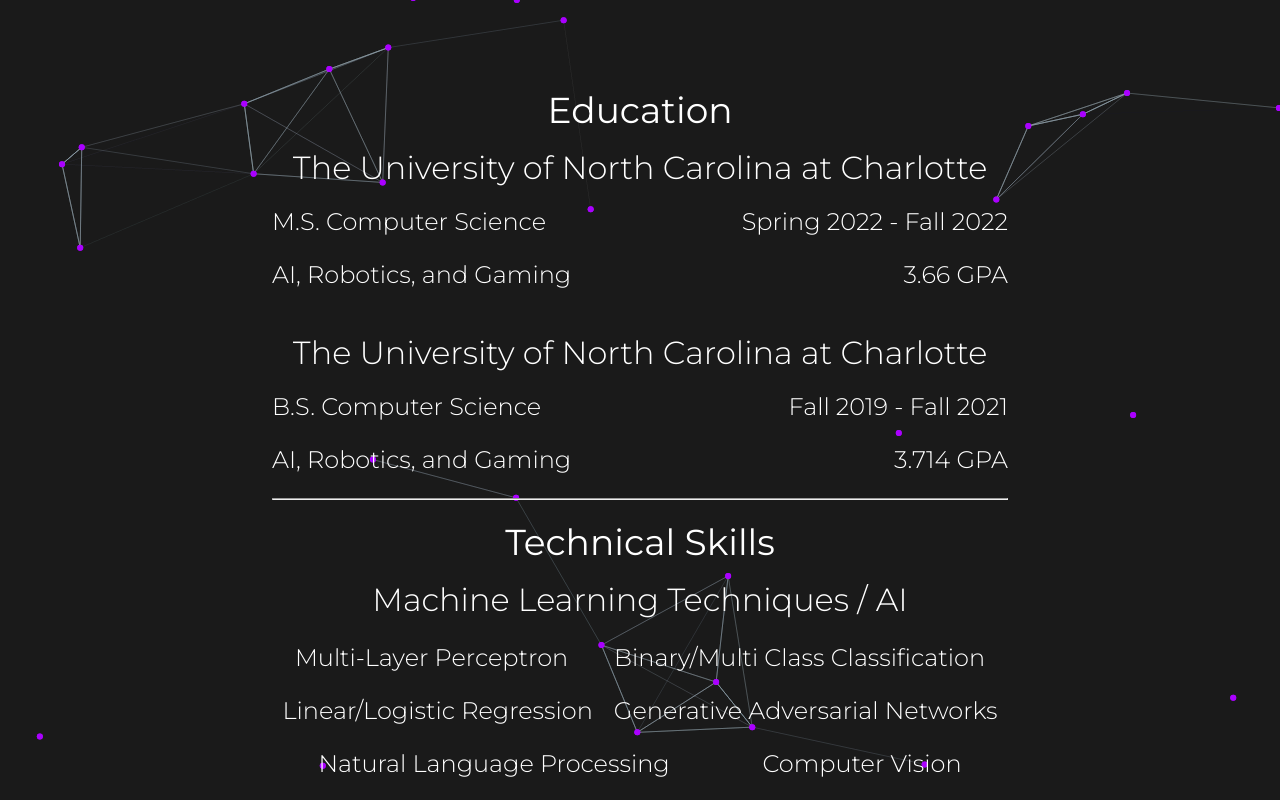
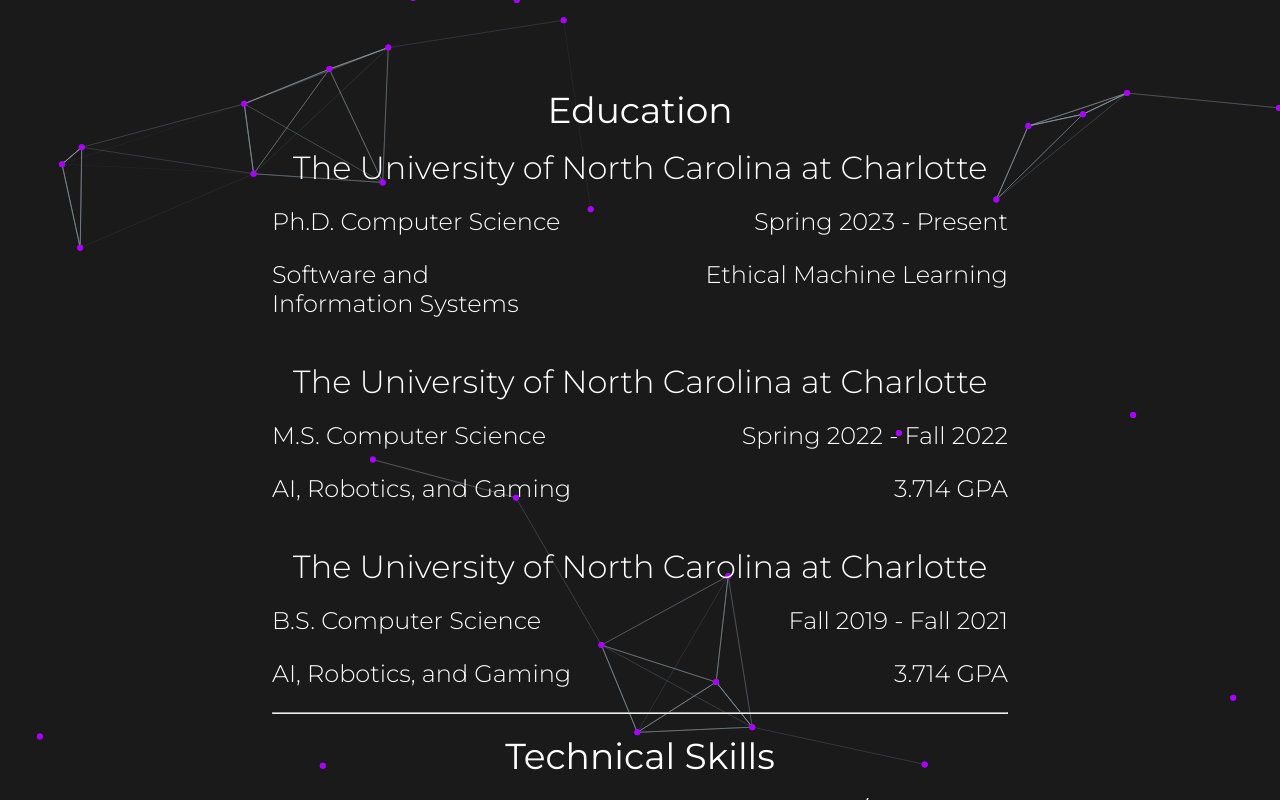
Before and after one commit to Thomasc33/Thomasc.tech, a React (Create React App) app: page /about in a window 1280 px wide. Built offline with nearby package versions, Linux system fonts and the light colour scheme.

Commit message:
phd update

```diff
--- a/src/Components/Template.js
+++ b/src/Components/Template.js
@@ -27,7 +27,7 @@
                     <div className='HeaderIcon' onClick={e => { props.setPage(3) }}><Link to='/contact'><MailIcon style={{ fill: props.Page == '3' ? accent : 'white' }} /></Link></div>
                 </div>
                 <div className='ConnectionIcons'>
-                    <div className='HeaderIcon'><a href='https://github.com/Tcarr9442' target="_blank" rel="noreferrer" style={{ color: 'white' }}><GitHubIcon /></a></div>
+                    <div className='HeaderIcon'><a href='https://github.com/thomasc33' target="_blank" rel="noreferrer" style={{ color: 'white' }}><GitHubIcon /></a></div>
                     <div className='HeaderIcon'><a href='https://www.linkedin.com/in/thomasc33/' target="_blank" rel="noreferrer" style={{ color: 'white' }}><LinkedInIcon /></a></div>
                 </div>
             </div>
--- a/src/Data/projects.json
+++ b/src/Data/projects.json
@@ -87,7 +87,7 @@
         "organization": "University of North Carolina at Charlotte",
         "links": [
             {
-                "href": "https://github.com/Tcarr9442/recycling-classification",
+                "href": "https://github.com/thomasc33/recycling-classification",
                 "icon": "GitHub"
             },
             {
@@ -169,7 +169,7 @@
         "organization": "Personal Project",
         "links": [
             {
-                "href": "https://github.com/Tcarr9442/Thomasc.tech",
+                "href": "https://github.com/thomasc33/Thomasc.tech",
                 "icon": "GitHub"
             },
             {
@@ -231,11 +231,11 @@
         "organization": "MDCentric",
         "links": [
             {
-                "href": "https://github.com/Tcarr9442/Asset-Tracking-Frontend",
+                "href": "https://github.com/thomasc33/Asset-Tracking-Frontend",
                 "icon": "GitHub"
             },
             {
-                "href": "https://github.com/Tcarr9442/Asset-Tracking-Backend",
+                "href": "https://github.com/thomasc33/Asset-Tracking-Backend",
                 "icon": "GitHub"
             }
         ],
--- a/src/Pages/About.js
+++ b/src/Pages/About.js
@@ -11,13 +11,25 @@
             <h3>The University of North Carolina at Charlotte</h3>
             <div className='break' />
             <span className='InlineText'>
+                <p className='Left' >Ph.D. Computer Science</p>
+                <p className='Right'>Spring 2023 - Present</p>
+            </span>
+            <div className='break' />
+            <span className='InlineText'>
+                <p className='Left' >Software and Information Systems</p>
+                <p className='Right'>Ethical Machine Learning</p>
+            </span>
+            <div className='break' style={{ padding: '1rem' }} />
+            <h3>The University of North Carolina at Charlotte</h3>
+            <div className='break' />
+            <span className='InlineText'>
                 <p className='Left' >M.S. Computer Science</p>
                 <p className='Right'>Spring 2022 - Fall 2022</p>
             </span>
             <div className='break' />
             <span className='InlineText'>
                 <p className='Left' >AI, Robotics, and Gaming</p>
-                <p className='Right'>3.66 GPA</p>
+                <p className='Right'>3.714 GPA</p>
             </span>
             <div className='break' style={{ padding: '1rem' }} />
             <h3>The University of North Carolina at Charlotte</h3>
@@ -64,7 +76,7 @@
             <hr />
             <h2>Work History</h2>
             <div className='break' />
-            <h3>Might remove this</h3>
+            <h3>TBI</h3>
         </div></div>
     )
 }
--- a/src/Pages/Contact.js
+++ b/src/Pages/Contact.js
@@ -8,6 +8,7 @@
         <div style={{ position: 'absolute', top: `${headerHeight}px`, width: '100vw', color: 'white', textAlign: 'center', padding: '5rem' }}><div className='InfoContainer'>
             <h2>Email: Thomas@thomasc.tech</h2>
             <div className='break' />
+            <h2>Contact Form Coming Soon</h2>
         </div></div>
     )
 }
--- a/src/Pages/Home.js
+++ b/src/Pages/Home.js
@@ -18,7 +18,7 @@
                 <div className='HomeInfo'>
                     <h1>Hi! I'm Thomas</h1>
                     <div className='break' />
-                    <h3>I'm a Masters Computer Science student concentrating in Artificial Intelligence</h3>
+                    <h3>I'm a Computer Science Ph.D. student currently researching Ethical Machine Learning but plan on working with Reinforcement Learning for my dissertation</h3>
                     <div className='break' />
                     <h3>I have professional experience in full-stack web development and personal/academic experience with software development</h3>
                     <div className='break' />
```
